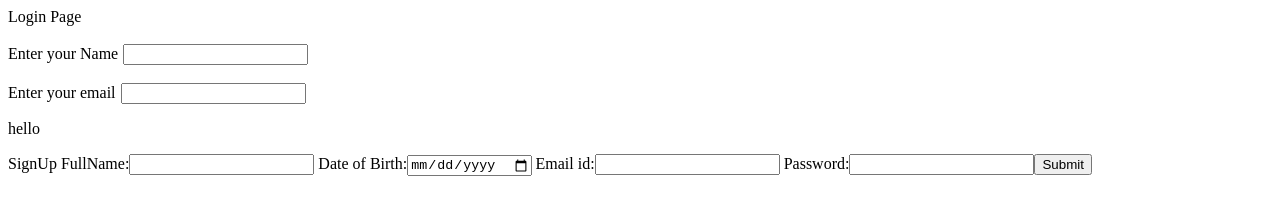
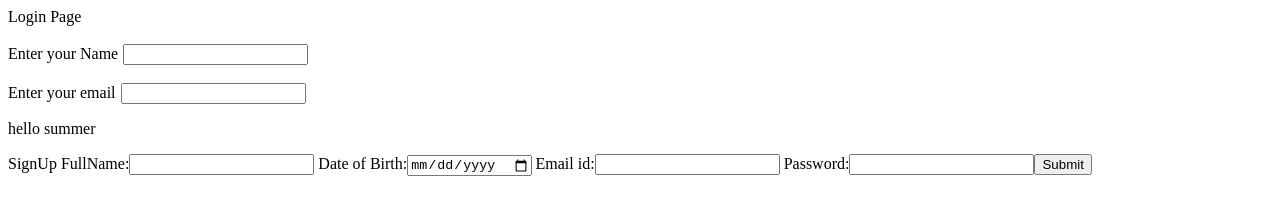
Before and after one commit to Ashmitasunuwar/FormValidation, a React (Create React App) app: page / in a window 1280 px wide. Shown: the top 210 px of the page. Built offline with nearby package versions, Linux system fonts and the light colour scheme.

Commit message:
4th commit

```diff
--- a/src/App.js
+++ b/src/App.js
@@ -15,7 +15,7 @@ const App = () => {
     return <div>
 
         <Login />
-<p>hello</p>
+<p>hello summer</p>
 
         <SignUp />
 
```
